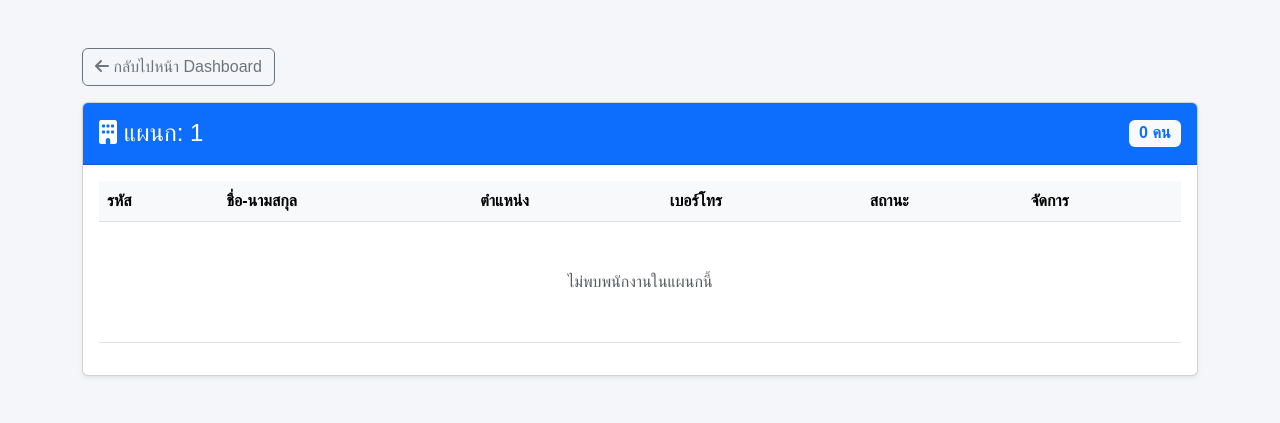
After one commit to JC-Need/django-hr-system, a Django app: page /department/1/ in a window 1280 px wide. The commit adds this page. Shown: the top 423 px of the page. Run offline with Django 5.2, Linux system fonts and the light colour scheme; the visitor is signed in with stand-in values (Sample User, id 1); data that the repository does not hold is empty.

```diff
--- /dev/null
+++ b/employees/templates/employees/department_detail.html
@@ -0,0 +1,69 @@
+<!DOCTYPE html>
+<html lang="th">
+<head>
+    <meta charset="UTF-8">
+    <meta name="viewport" content="width=device-width, initial-scale=1.0">
+    <title>แผนก {{ dept_name }}</title>
+    <link href="https://cdn.jsdelivr.net/npm/bootstrap@5.3.0/dist/css/bootstrap.min.css" rel="stylesheet">
+    <link rel="stylesheet" href="https://cdnjs.cloudflare.com/ajax/libs/font-awesome/6.0.0/css/all.min.css">
+    <style>body { background-color: #f4f6f9; font-family: 'Sarabun', sans-serif; }</style>
+</head>
+<body>
+
+<div class="container py-5">
+    <a href="{% url 'dashboard' %}" class="btn btn-outline-secondary mb-3">
+        <i class="fas fa-arrow-left"></i> กลับไปหน้า Dashboard
+    </a>
+
+    <div class="card shadow-sm">
+        <div class="card-header bg-primary text-white py-3 d-flex justify-content-between align-items-center">
+            <h4 class="m-0"><i class="fas fa-building"></i> แผนก: {{ dept_name }}</h4>
+            <span class="badge bg-light text-primary fs-6">{{ employees.count }} คน</span>
+        </div>
+        <div class="card-body">
+            <div class="table-responsive">
+                <table class="table table-hover align-middle">
+                    <thead class="table-light">
+                        <tr>
+                            <th>รหัส</th>
+                            <th>ชื่อ-นามสกุล</th>
+                            <th>ตำแหน่ง</th>
+                            <th>เบอร์โทร</th>
+                            <th>สถานะ</th>
+                            <th>จัดการ</th>
+                        </tr>
+                    </thead>
+                    <tbody>
+                        {% for emp in employees %}
+                        <tr>
+                            <td><span class="badge bg-secondary">{{ emp.id }}</span></td>
+                            <td>
+                                <strong>{{ emp.first_name }} {{ emp.last_name }}</strong>
+                            </td>
+                            <td>{{ emp.position }}</td>
+                            <td>{{ emp.phone }}</td>
+                            <td>
+                                <span class="badge bg-success">ทำงานปกติ</span>
+                            </td>
+                            <td>
+                                <a href="{% url 'employee_detail' emp.id %}" class="btn btn-sm btn-info text-white">
+                                    <i class="fas fa-user"></i> ดูประวัติ
+                                </a>
+                            </td>
+                        </tr>
+                        {% empty %}
+                        <tr>
+                            <td colspan="6" class="text-center text-muted py-5">
+                                ไม่พบพนักงานในแผนกนี้
+                            </td>
+                        </tr>
+                        {% endfor %}
+                    </tbody>
+                </table>
+            </div>
+        </div>
+    </div>
+</div>
+
+</body>
+</html>
--- a/employees/urls.py
+++ b/employees/urls.py
@@ -22,4 +22,7 @@ urlpatterns = [
     # 5. ฟังก์ชันเสริม
     path('employee/delete/<int:emp_id>/', views.delete_employee, name='delete_employee'),
     path('attendance/<int:emp_id>/', views.attendance_action, name='attendance_action'),
+
+    # 6. หน้ารายละเอียดแผนก
+    path('department/<str:dept_name>/', views.department_detail, name='department_detail'),
 ]
--- a/employees/views.py
+++ b/employees/views.py
@@ -293,3 +293,17 @@ def attendance_action(request, emp_id):
 
     attendance.save()
     return redirect('employee_detail', emp_id=emp_id)
+
+# ==========================================
+# 5. หน้ารายละเอียดแผนก (Department Detail)
+# ==========================================
+@login_required
+def department_detail(request, dept_name):
+    # ดึงรายชื่อพนักงาน โดยกรองเฉพาะแผนกที่ส่งมา (dept_name)
+    employees = Employee.objects.filter(department=dept_name)
+
+    context = {
+        'dept_name': dept_name,
+        'employees': employees,
+    }
+    return render(request, 'employees/department_detail.html', context)
--- a/mycompany/settings.py
+++ b/mycompany/settings.py
@@ -25,6 +25,7 @@ INSTALLED_APPS = [
     'django.contrib.messages',
     'django.contrib.staticfiles',
     'employees',
+    'django.contrib.humanize',
     'import_export',
 ]
 
```
Also changed, not shown: employees/templates/employees/dashboard.html (+56 -3 lines), mycompany/urls.py (line endings or trailing spaces).
